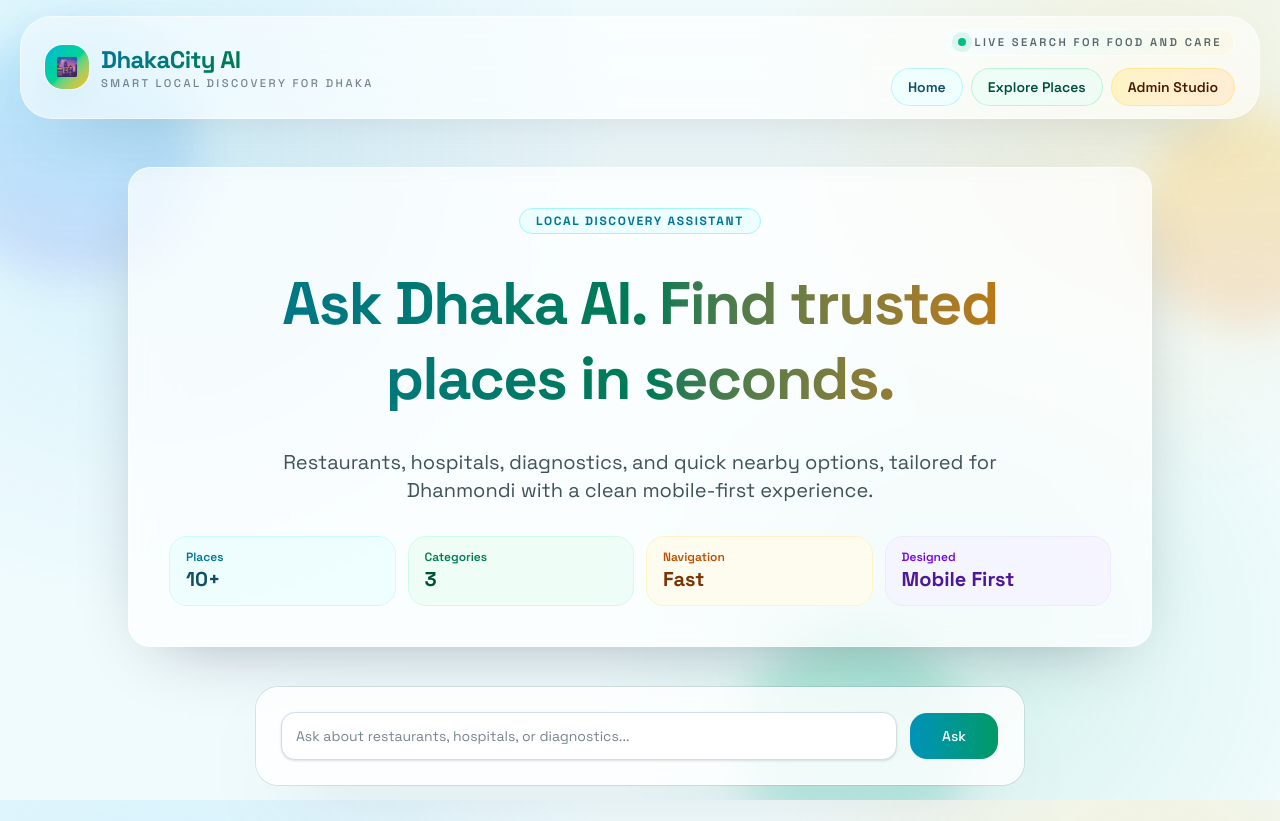
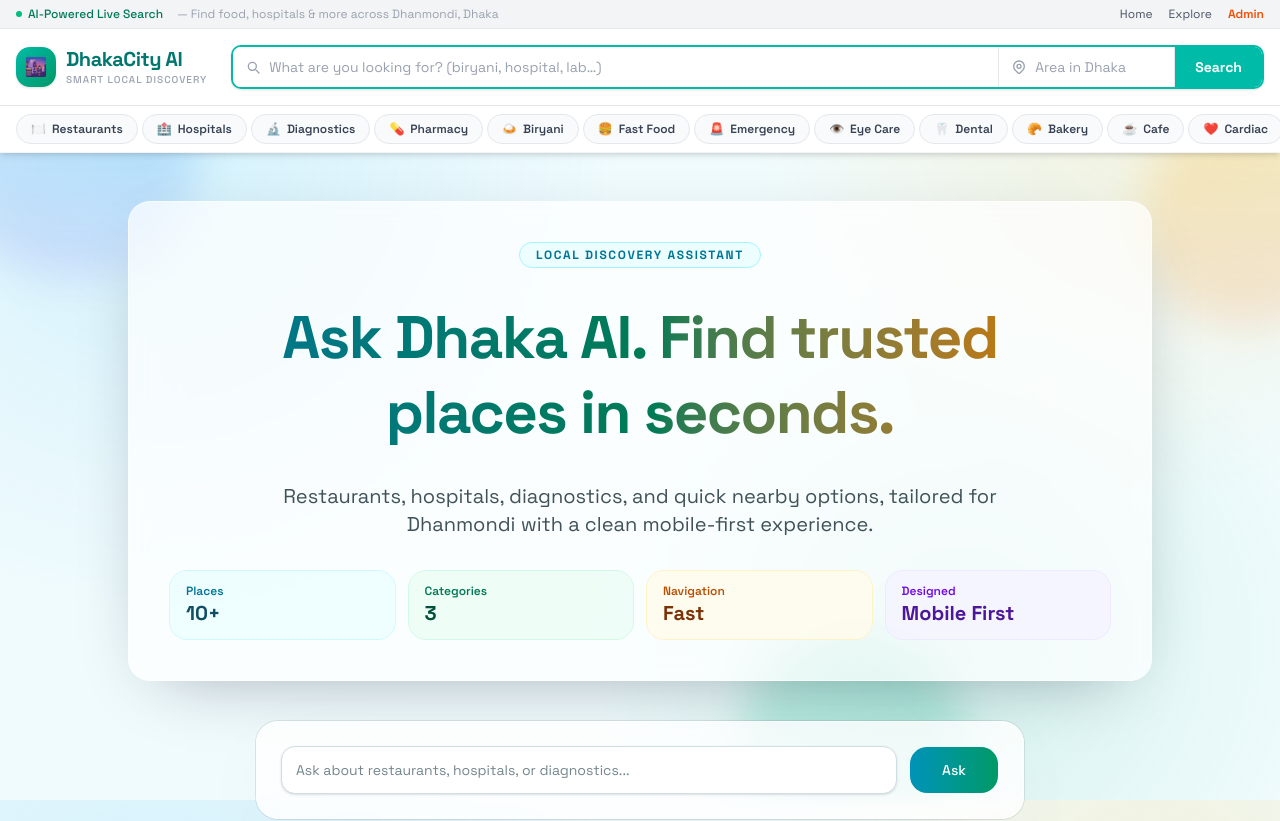
Before and after one commit to mutarek/Dhakacity_AI, a Next.js app: page / in a window 1280 px wide. Shown: the top 821 px of the page. Built offline with nearby package versions, Linux system fonts and the light colour scheme.

Commit message:
feat: redesign header in JustDial style (utility bar + search bar + category nav)

```diff
--- a/app/globals.css
+++ b/app/globals.css
@@ -1,6 +1,8 @@
 @import "tailwindcss";
 @import "tw-animate-css";
 @import "shadcn/tailwind.css";
+
+
 
 @custom-variant dark (&:is(.dark *));
 
@@ -134,6 +136,14 @@
 }
 
 @layer utilities {
+  .scrollbar-hide {
+    -ms-overflow-style: none;
+    scrollbar-width: none;
+  }
+  .scrollbar-hide::-webkit-scrollbar {
+    display: none;
+  }
+
   .header-ribbon {
     background:
       linear-gradient(135deg, rgba(255, 255, 255, 0.78), rgba(255, 255, 255, 0.4)),
--- a/app/layout.tsx
+++ b/app/layout.tsx
@@ -35,50 +35,103 @@ export default function RootLayout({
           <div className="floating-orb floating-orb-3" />
         </div>
 
-        {/* Sticky Header */}
-        <header className="sticky top-0 z-50 w-full px-3 pt-3 md:px-5 md:pt-4">
-          <div className="container rounded-[2rem] border border-white/50 bg-white/68 px-4 py-3 shadow-[0_24px_70px_-45px_rgba(15,23,42,0.72)] backdrop-blur-2xl supports-[backdrop-filter]:bg-white/58 md:px-6">
-            <div className="flex flex-col gap-4 md:flex-row md:items-center">
-              <Link href="/" className="flex min-w-0 items-center gap-3">
-                <span className="inline-grid h-11 w-11 shrink-0 place-content-center rounded-2xl bg-gradient-to-br from-cyan-500 via-emerald-400 to-amber-400 text-lg shadow-[0_18px_30px_-18px_rgba(56,189,248,0.9)] ring-1 ring-white/70">
+        {/* Sticky Header — JustDial-style */}
+        <header className="sticky top-0 z-50 w-full shadow-md">
+          {/* Top utility bar */}
+          <div className="w-full bg-gray-100 border-b border-gray-200">
+            <div className="mx-auto flex max-w-7xl items-center justify-between px-4 py-1.5 text-xs text-gray-600">
+              <div className="flex items-center gap-1.5">
+                <span className="inline-flex h-1.5 w-1.5 rounded-full bg-emerald-500" />
+                <span className="font-medium text-emerald-700">AI-Powered Live Search</span>
+                <span className="hidden sm:inline text-gray-400 ml-2">— Find food, hospitals &amp; more across Dhanmondi, Dhaka</span>
+              </div>
+              <nav className="flex items-center gap-4">
+                <Link href="/" className="hover:text-teal-600 transition-colors">Home</Link>
+                <Link href="/search" className="hover:text-teal-600 transition-colors">Explore</Link>
+                <Link href="/admin" className="font-semibold text-orange-600 hover:text-orange-700 transition-colors">Admin</Link>
+              </nav>
+            </div>
+          </div>
+
+          {/* Main header bar */}
+          <div className="w-full bg-white border-b border-gray-200">
+            <div className="mx-auto flex max-w-7xl items-center gap-4 px-4 py-3 md:py-4">
+              {/* Logo */}
+              <Link href="/" className="flex shrink-0 items-center gap-2.5 mr-2">
+                <span className="inline-grid h-10 w-10 place-content-center rounded-xl bg-gradient-to-br from-teal-500 to-emerald-600 text-white text-lg shadow">
                   🌆
                 </span>
-                <span className="min-w-0">
-                  <span className="block text-[1.15rem] font-black tracking-tight bg-gradient-to-r from-cyan-700 via-emerald-700 to-amber-700 bg-clip-text text-transparent md:text-2xl">
-                    DhakaCity AI
-                  </span>
-                  <span className="block truncate text-xs font-medium uppercase tracking-[0.22em] text-foreground/55 md:text-[0.7rem]">
-                    Smart local discovery for Dhaka
-                  </span>
+                <span className="hidden sm:block">
+                  <span className="block text-xl font-black tracking-tight text-teal-700 leading-tight">DhakaCity AI</span>
+                  <span className="block text-[10px] font-medium uppercase tracking-widest text-gray-400">Smart Local Discovery</span>
                 </span>
               </Link>
 
-              <div className="flex flex-col gap-3 md:ml-auto md:items-end">
-                <div className="header-ribbon hidden items-center gap-2 rounded-full px-3 py-1 text-[0.7rem] font-semibold uppercase tracking-[0.22em] text-foreground/70 md:flex">
-                  <span className="inline-flex h-2 w-2 rounded-full bg-emerald-500 shadow-[0_0_0_6px_rgba(16,185,129,0.12)]" />
-                  Live search for food and care
+              {/* Search form */}
+              <form
+                action="/search"
+                method="GET"
+                className="flex flex-1 items-stretch rounded-lg border-2 border-teal-500 overflow-hidden shadow-sm min-w-0"
+              >
+                <div className="flex flex-1 items-center border-r border-gray-200 bg-white px-3 min-w-0">
+                  <svg className="mr-2 h-4 w-4 shrink-0 text-gray-400" fill="none" stroke="currentColor" viewBox="0 0 24 24">
+                    <path strokeLinecap="round" strokeLinejoin="round" strokeWidth={2} d="M21 21l-4.35-4.35M17 11A6 6 0 1 1 5 11a6 6 0 0 1 12 0z" />
+                  </svg>
+                  <input
+                    name="q"
+                    type="text"
+                    placeholder="What are you looking for? (biryani, hospital, lab…)"
+                    className="w-full py-2.5 text-sm text-gray-800 placeholder-gray-400 outline-none bg-transparent"
+                  />
                 </div>
-                <nav className="flex flex-wrap items-center gap-2 md:justify-end">
-                  <Link
-                    href="/"
-                    className="rounded-full border border-cyan-200/70 bg-cyan-50/80 px-4 py-2 text-sm font-semibold text-cyan-900 transition hover:-translate-y-0.5 hover:bg-cyan-100"
-                  >
-                    Home
-                  </Link>
-                  <Link
-                    href="/search"
-                    className="rounded-full border border-emerald-200/70 bg-emerald-50/80 px-4 py-2 text-sm font-semibold text-emerald-900 transition hover:-translate-y-0.5 hover:bg-emerald-100"
-                  >
-                    Explore Places
-                  </Link>
-                  <Link
-                    href="/admin"
-                    className="rounded-full border border-amber-200/80 bg-gradient-to-r from-amber-100 to-orange-100 px-4 py-2 text-sm font-semibold text-amber-950 transition hover:-translate-y-0.5 hover:from-amber-200 hover:to-orange-200"
-                  >
-                    Admin Studio
-                  </Link>
-                </nav>
-              </div>
+                <div className="hidden sm:flex items-center border-r border-gray-200 bg-white px-3 w-44 shrink-0">
+                  <svg className="mr-2 h-4 w-4 shrink-0 text-gray-400" fill="none" stroke="currentColor" viewBox="0 0 24 24">
+                    <path strokeLinecap="round" strokeLinejoin="round" strokeWidth={2} d="M17.657 16.657L13.414 20.9a2 2 0 0 1-2.828 0l-4.243-4.243a8 8 0 1 1 11.314 0z" />
+                    <path strokeLinecap="round" strokeLinejoin="round" strokeWidth={2} d="M15 11a3 3 0 1 1-6 0 3 3 0 0 1 6 0z" />
+                  </svg>
+                  <input
+                    name="area"
+                    type="text"
+                    placeholder="Area in Dhaka"
+                    className="w-full py-2.5 text-sm text-gray-800 placeholder-gray-400 outline-none bg-transparent"
+                  />
+                </div>
+                <button
+                  type="submit"
+                  className="shrink-0 bg-teal-500 hover:bg-teal-600 active:bg-teal-700 px-5 py-2.5 text-sm font-bold text-white transition-colors"
+                >
+                  Search
+                </button>
+              </form>
+            </div>
+          </div>
+
+          {/* Category nav bar */}
+          <div className="w-full bg-white border-b border-gray-100 overflow-x-auto scrollbar-hide">
+            <div className="mx-auto flex max-w-7xl items-center gap-1 px-4 py-2 whitespace-nowrap">
+              {[
+                { label: "Restaurants", icon: "🍽️", q: "restaurants" },
+                { label: "Hospitals",   icon: "🏥", q: "hospitals" },
+                { label: "Diagnostics", icon: "🔬", q: "diagnostic center" },
+                { label: "Pharmacy",    icon: "💊", q: "pharmacy" },
+                { label: "Biryani",     icon: "🍛", q: "biryani" },
+                { label: "Fast Food",   icon: "🍔", q: "fast food" },
+                { label: "Emergency",   icon: "🚨", q: "emergency" },
+                { label: "Eye Care",    icon: "👁️", q: "eye care" },
+                { label: "Dental",      icon: "🦷", q: "dental" },
+                { label: "Bakery",      icon: "🥐", q: "bakery" },
+                { label: "Cafe",        icon: "☕", q: "cafe" },
+                { label: "Cardiac",     icon: "❤️", q: "cardiac" },
+              ].map(({ label, icon, q }) => (
+                <Link
+                  key={label}
+                  href={`/search?q=${encodeURIComponent(q)}`}
+                  className="flex items-center gap-1.5 rounded-full border border-gray-200 bg-gray-50 hover:bg-teal-50 hover:border-teal-300 hover:text-teal-700 px-3.5 py-1.5 text-xs font-semibold text-gray-700 transition-colors"
+                >
+                  <span>{icon}</span>
+                  <span>{label}</span>
+                </Link>
+              ))}
             </div>
           </div>
         </header>
```
